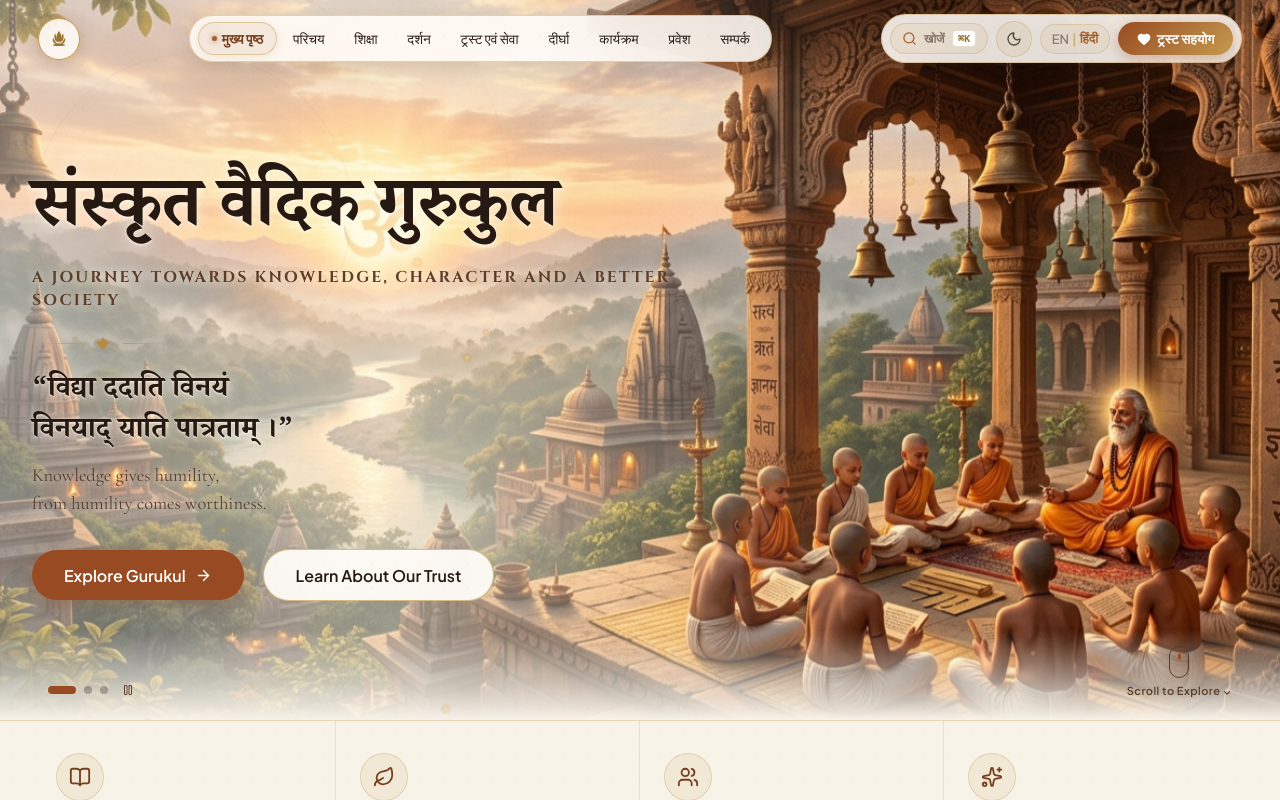
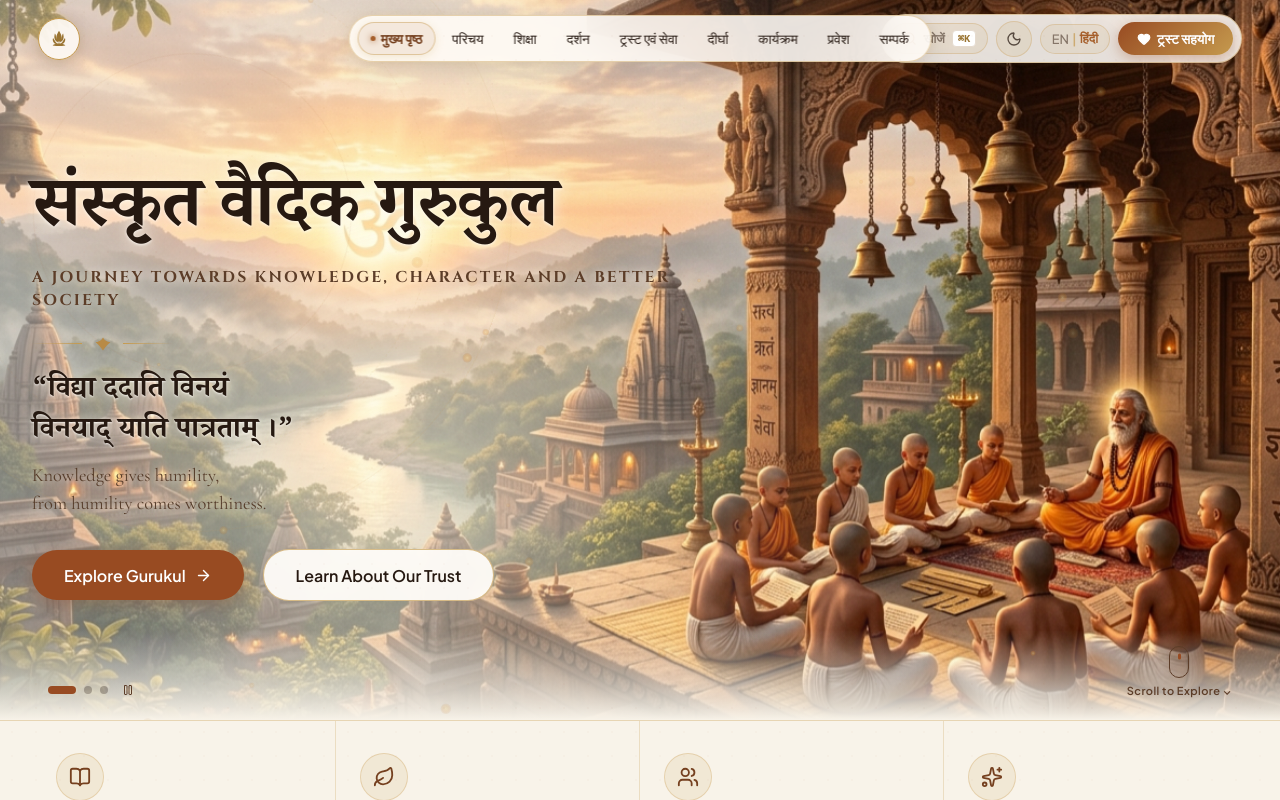
Before and after one commit to VijayRajput4455/vedic-gurukul, a React (Vite) app in the folder frontend/: page / in a window 1280 px wide. Shown: the top 800 px of the page. Built offline with nearby package versions, Linux system fonts and the light colour scheme; a web font is replaced by a local one.

Commit message:
fix: precisely center floating navigation links capsule across viewport

```diff
--- a/frontend/src/components/layout/Header.tsx
+++ b/frontend/src/components/layout/Header.tsx
@@ -109,7 +109,7 @@ export const Header: React.FC<HeaderProps> = ({ currentPage, onNavigate }) => {
           transition: 'all 0.3s cubic-bezier(0.16, 1, 0.3, 1)'
         }}
       >
-        {/* 1. Left: Compact Sacred Lotus Emblem (Text Removed as requested) */}
+        {/* 1. Left: Compact Sacred Lotus Emblem (Text Removed) */}
         <div
           className="navbar-brand-emblem"
           onClick={() => handleNavClick('home')}
@@ -119,7 +119,7 @@ export const Header: React.FC<HeaderProps> = ({ currentPage, onNavigate }) => {
             alignItems: 'center',
             cursor: 'pointer',
             userSelect: 'none',
-            flexShrink: 0
+            flex: '0 0 auto'
           }}
           role="button"
           tabIndex={0}
@@ -159,8 +159,18 @@ export const Header: React.FC<HeaderProps> = ({ currentPage, onNavigate }) => {
           </div>
         </div>
 
-        {/* 2. Center: Dedicated Floating Navigation Links Pill (Clean & Minimal) */}
-        <nav className="desktop-nav" aria-label="Main Navigation" style={{ pointerEvents: 'auto' }}>
+        {/* 2. Center: Strictly Centered Floating Navigation Links Capsule (Absolute 50% Centering) */}
+        <nav
+          className="desktop-nav navbar-center-capsule-wrapper"
+          aria-label="Main Navigation"
+          style={{
+            position: 'absolute',
+            left: '50%',
+            transform: 'translateX(-50%)',
+            pointerEvents: 'auto',
+            zIndex: 10
+          }}
+        >
           <div
             className="navbar-center-capsule"
             style={{
@@ -240,6 +250,8 @@ export const Header: React.FC<HeaderProps> = ({ currentPage, onNavigate }) => {
             display: 'none',
             alignItems: 'center',
             gap: '0.5rem',
+            marginLeft: 'auto',
+            flex: '0 0 auto',
             backgroundColor:
               theme === 'parchment'
                 ? isScrolled
@@ -256,8 +268,7 @@ export const Header: React.FC<HeaderProps> = ({ currentPage, onNavigate }) => {
             boxShadow: isScrolled
               ? '0 12px 35px rgba(0, 0, 0, 0.22), 0 0 15px rgba(197, 154, 78, 0.2)'
               : '0 8px 28px rgba(0, 0, 0, 0.12), 0 0 10px rgba(197, 154, 78, 0.1)',
-            transition: 'all 0.3s cubic-bezier(0.16, 1, 0.3, 1)',
-            flexShrink: 0
+            transition: 'all 0.3s cubic-bezier(0.16, 1, 0.3, 1)'
           }}
         >
           {/* Search Button (Ctrl+K / ⌘K) */}
@@ -389,6 +400,7 @@ export const Header: React.FC<HeaderProps> = ({ currentPage, onNavigate }) => {
             display: 'flex',
             alignItems: 'center',
             gap: '0.35rem',
+            marginLeft: 'auto',
             backgroundColor:
               theme === 'parchment'
                 ? isScrolled
@@ -681,12 +693,12 @@ export const Header: React.FC<HeaderProps> = ({ currentPage, onNavigate }) => {
 
       {/* Responsive and Animation Styles */}
       <style>{`
-        @media (min-width: 1080px) {
+        @media (min-width: 1200px) {
           .desktop-nav { display: block !important; }
           .desktop-cta { display: flex !important; }
           .mobile-toggle { display: none !important; }
         }
-        @media (max-width: 1079px) {
+        @media (max-width: 1199px) {
           .desktop-nav { display: none !important; }
           .desktop-cta { display: none !important; }
           .mobile-toggle { display: flex !important; }
```
